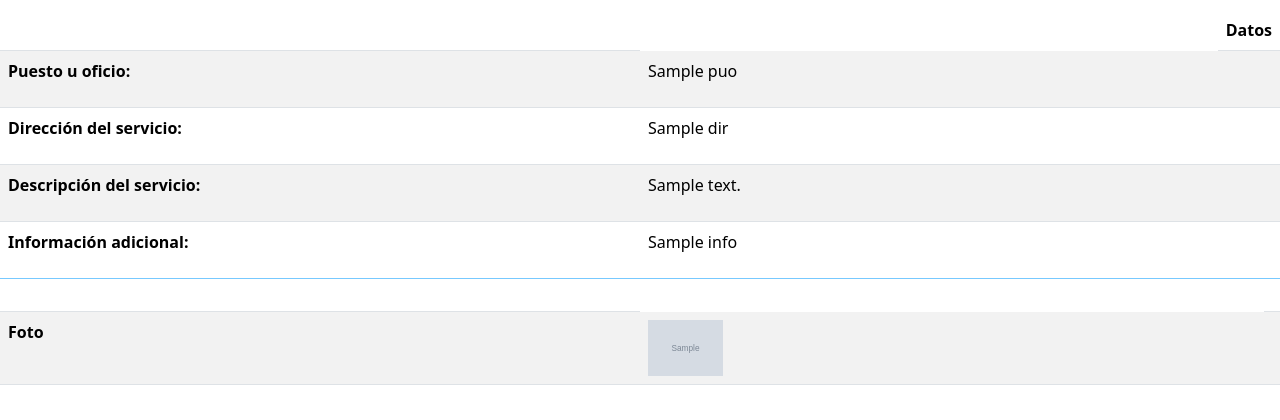
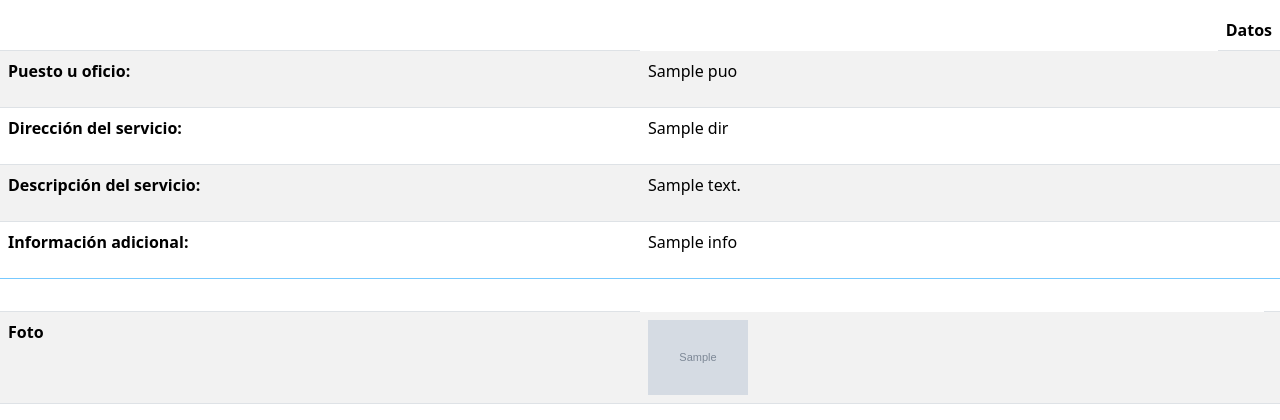
Before and after one commit to ridelyEX/civitas, a Django app: template portaldu/desUr/templates/documet/document.html in a window 1280 px wide. Shown: the part 719-1139 px from the top of the page. Before the commit the page ends 1104 px from the top, so only its background shows below. Run offline with Django 5.2, Linux system fonts and the light colour scheme; the template is opened without the code that fills it: most values are stand-ins (such as "Sample title", 1, 10 or a date in 2020); grey boxes marked "Sample" are stand-in pictures.

```diff
--- a/portaldu/desUr/templates/documet/document.html
+++ b/portaldu/desUr/templates/documet/document.html
@@ -184,7 +184,7 @@
                 <th scope="row">Foto</th>
                     <td>
                     {% if soli.foto %}
-                        <img src="{{ soli.foto.url }}" style="width: 75px;" alt="foto">
+                        <img src="{{ soli.foto.url }}" style="width: 100px;" alt="foto">
                     {% else %}
                         no hay foto
                     {% endif %}
```
